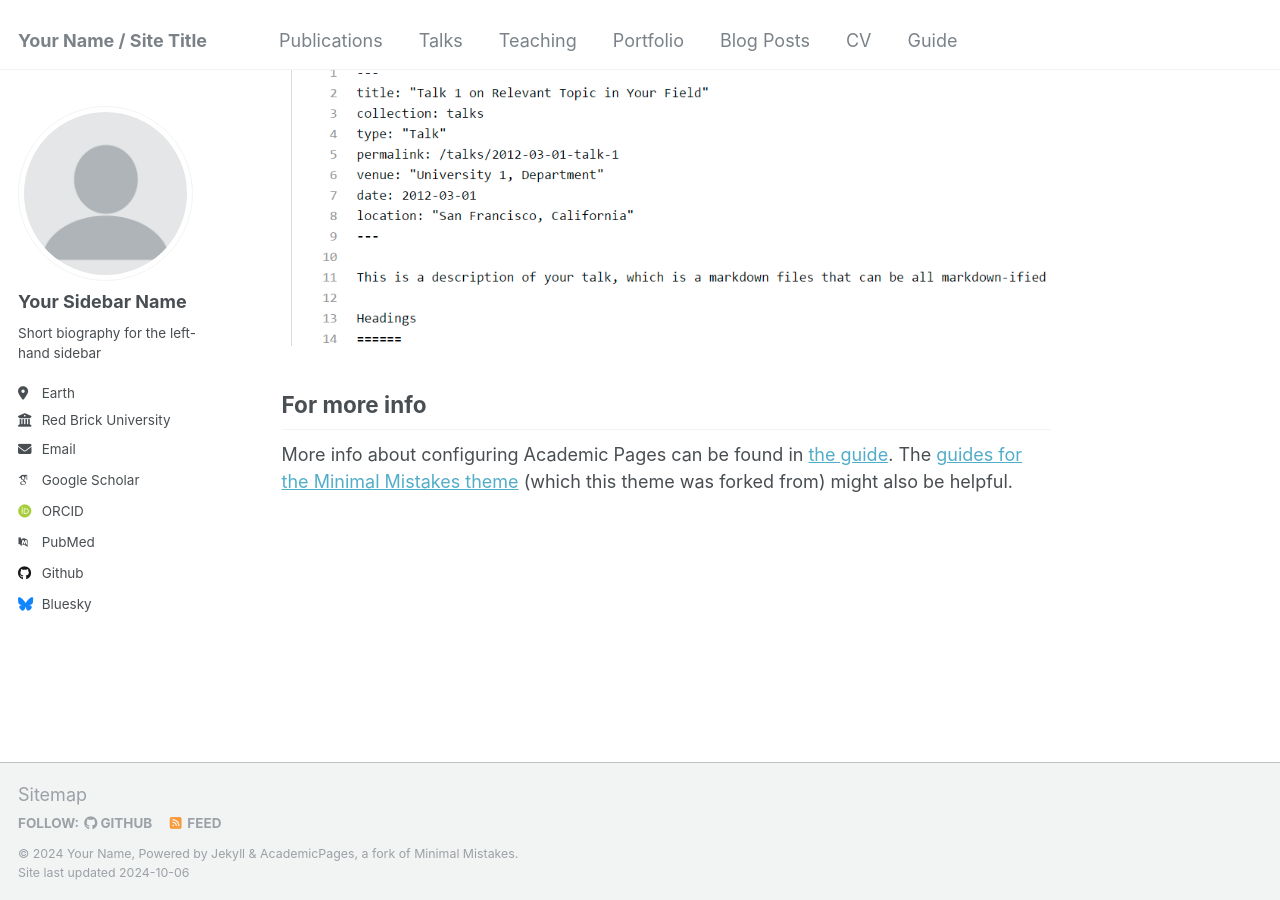
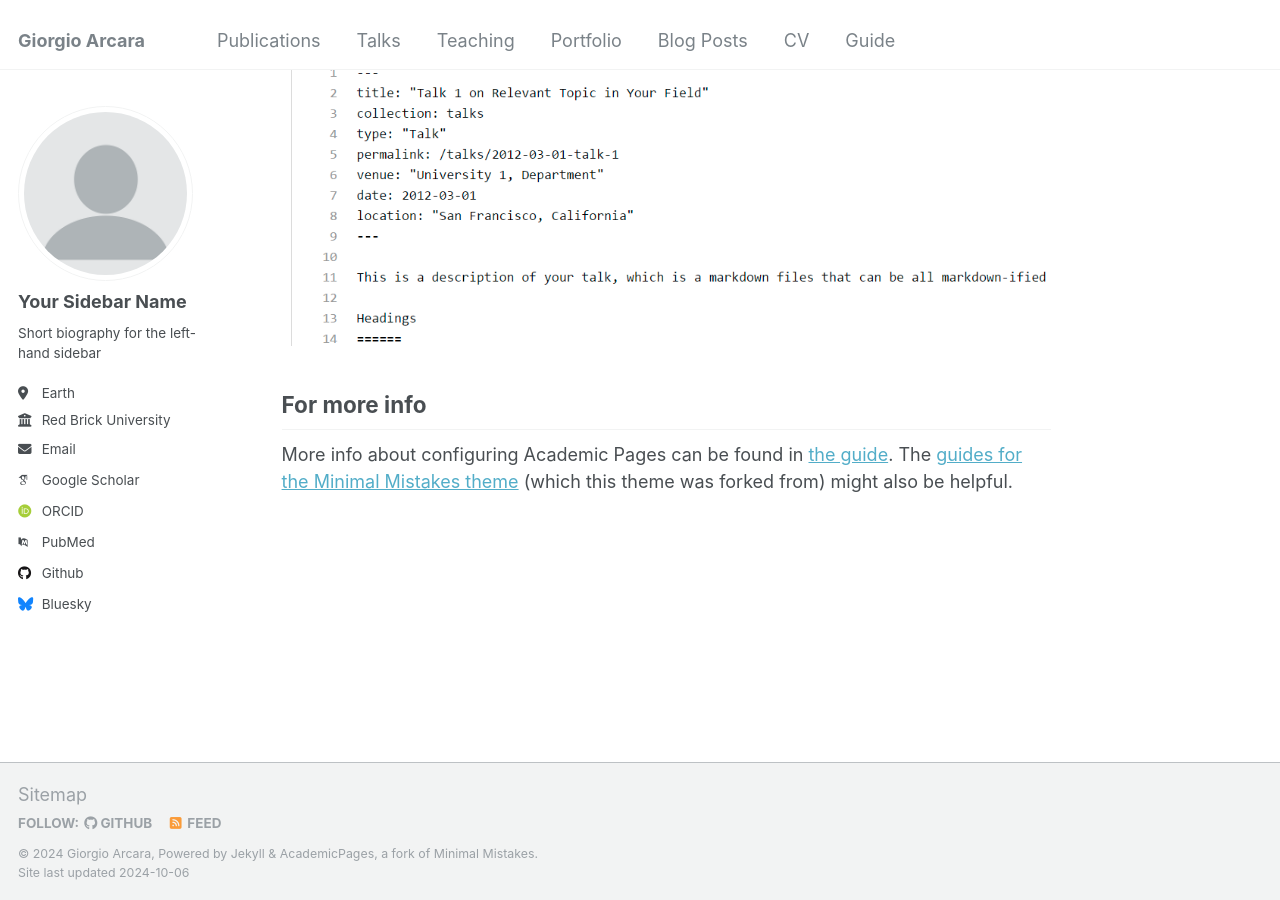
Before and after one commit to giorgioarcara/giorgioarcara.github.io, a Jekyll site: the page built from _pages/about.md, in a window 1280 px wide and 900 px high, scrolled down 2643 px. Built offline with Jekyll 4.4.1, drawn with Linux system fonts in a browser that asks for light colours; some web fonts are replaced.

Commit message:
changed name

```diff
--- a/_config.yml
+++ b/_config.yml
@@ -8,9 +8,9 @@
 
 # Basic Site Settings
 locale                   : "en-US"
-title                    : "Your Name / Site Title"
+title                    : "Giorgio Arcara"
 title_separator          : "-"
-name                     : &name "Your Name"
+name                     : &name "Giorgio Arcara"
 description              : &description "personal description"
 url                      : https://academicpages.github.io # the base hostname & protocol for your site e.g. "https://mmistakes.github.io"
 baseurl                  : "" # the subpath of your site, e.g. "/blog"
```
